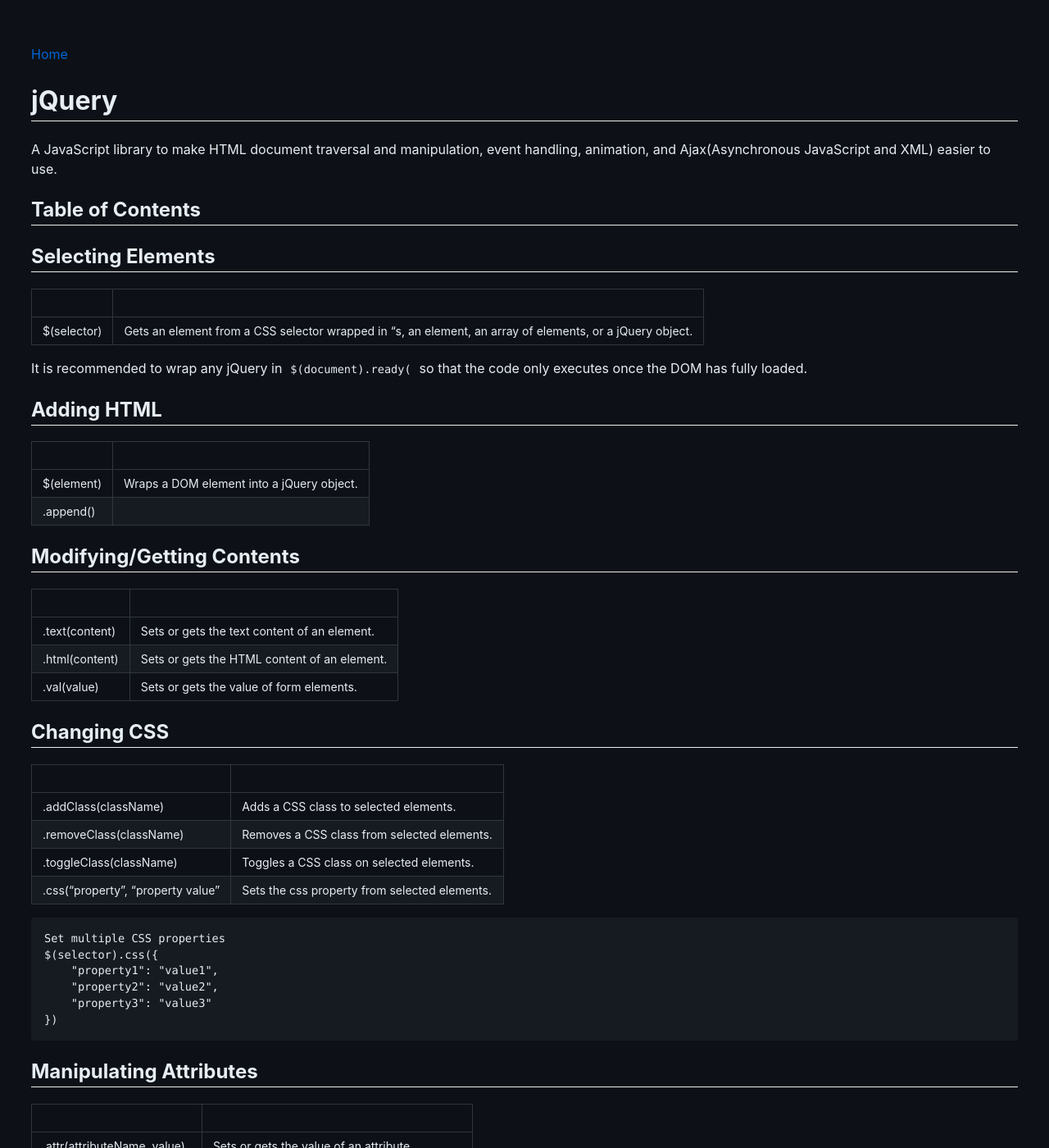
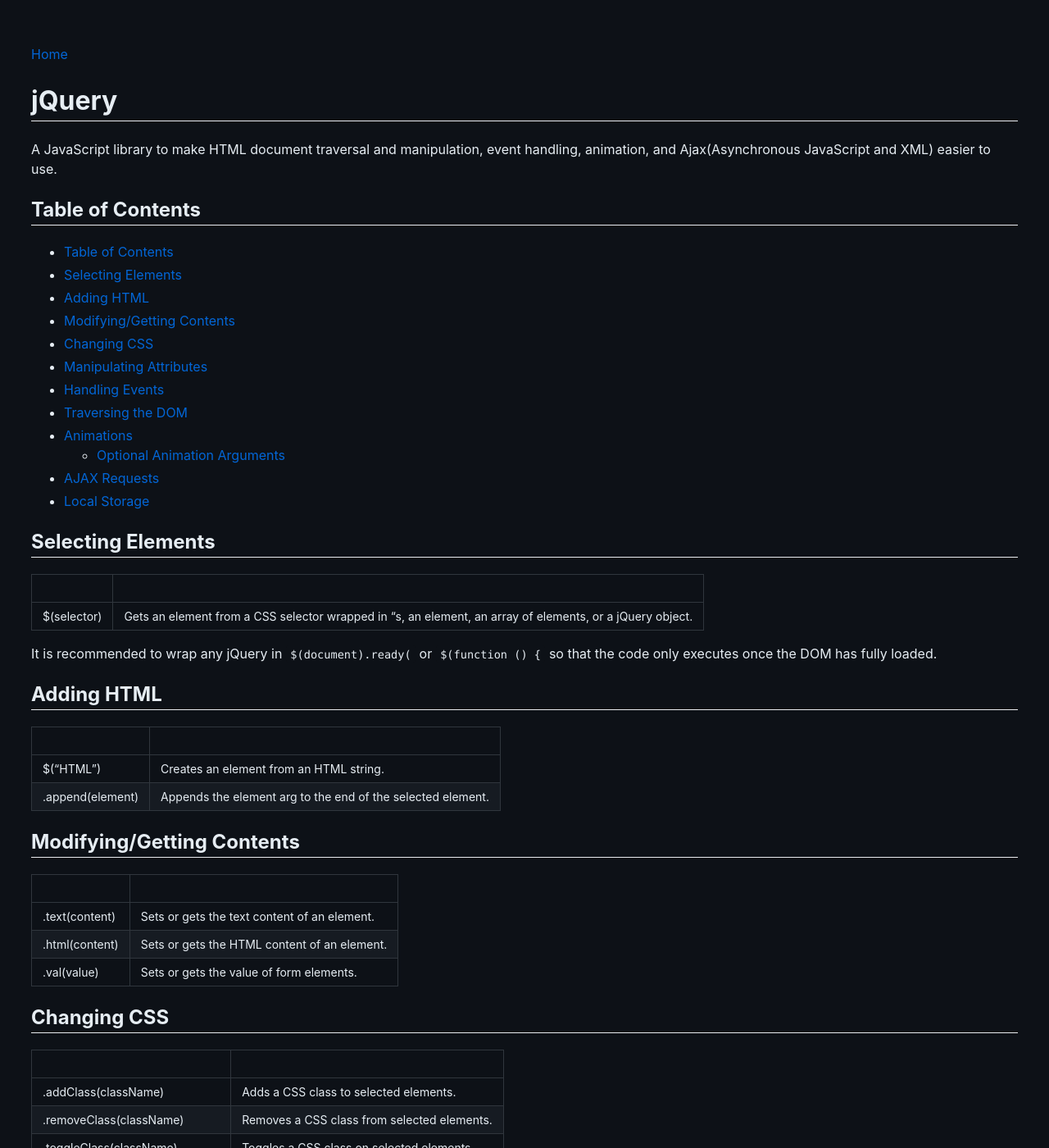
Before and after one commit to ryansheehy0/Cheat_Sheets, a Jekyll site: the page built from jquery.md, in a window 1280 px wide and 1400 px high. Shown: the whole window at 82% size. Built offline with Jekyll 4.4.1, drawn with Linux system fonts in a browser that asks for light colours; our own code applies the rules of GitHub Pages for plain Markdown files.

Commit message:
Updates jquery and adds it to the readme.

```diff
--- a/jquery.md
+++ b/jquery.md
@@ -4,6 +4,19 @@
 A JavaScript library to make HTML document traversal and manipulation, event handling, animation, and Ajax(Asynchronous JavaScript and XML) easier to use.
 
 ## Table of Contents
+
+- [Table of Contents](#table-of-contents)
+- [Selecting Elements](#selecting-elements)
+- [Adding HTML](#adding-html)
+- [Modifying/Getting Contents](#modifyinggetting-contents)
+- [Changing CSS](#changing-css)
+- [Manipulating Attributes](#manipulating-attributes)
+- [Handling Events](#handling-events)
+- [Traversing the DOM](#traversing-the-dom)
+- [Animations](#animations)
+    - [Optional Animation Arguments](#optional-animation-arguments)
+- [AJAX Requests](#ajax-requests)
+- [Local Storage](#local-storage)
 
 ## Selecting Elements
 
@@ -12,14 +25,14 @@
 | $(selector) | Gets an element from a CSS selector wrapped in "s, an element, an array of elements, or a jQuery object. |
 
 
-It is recommended to wrap any jQuery in `$(document).ready(` so that the code only executes once the DOM has fully loaded.
+It is recommended to wrap any jQuery in `$(document).ready(` or `$(function () {` so that the code only executes once the DOM has fully loaded.
 
 ## Adding HTML
 
-|            |                                           |
-|------------|-------------------------------------------|
-| $(element) | Wraps a DOM element into a jQuery object. |
-| .append()  |
+|                  |                                                             |
+|------------------|-------------------------------------------------------------|
+| $("HTML")        | Creates an element from an HTML string.                     |
+| .append(element) | Appends the element arg to the end of the selected element. |
 
 ## Modifying/Getting Contents
 
```
Also changed, not shown: README.md (+1 -0 lines), javascript.md (+12 -0 lines).
